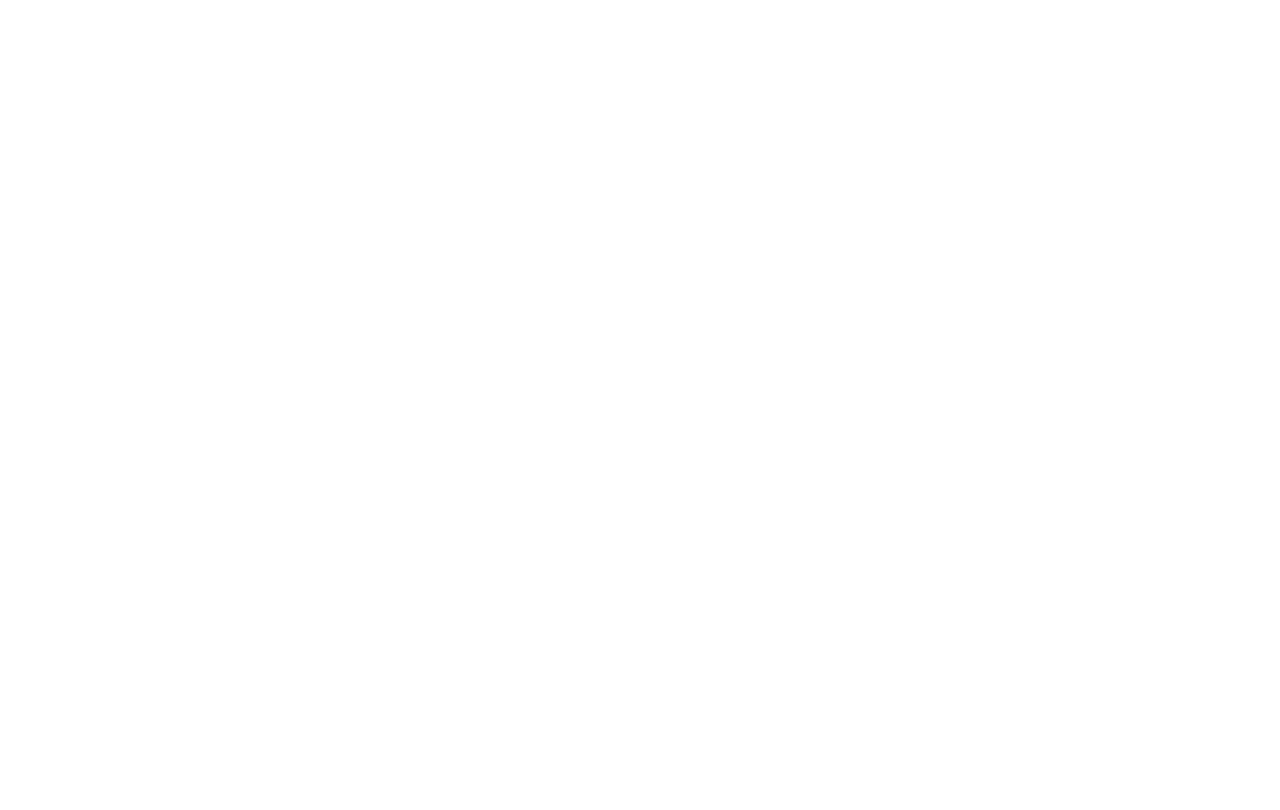
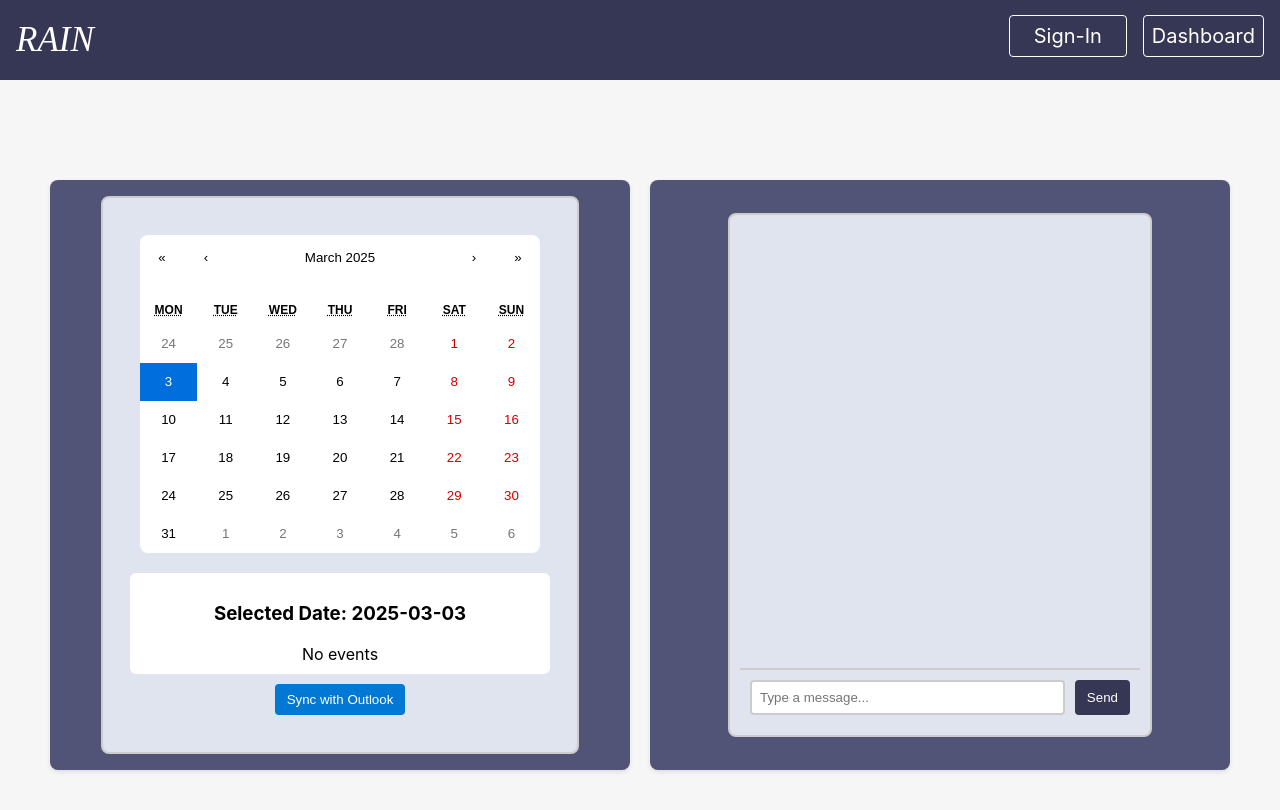
Before and after one commit to CS4800-02-Group-Project/RAIN_project, a React (Create React App) app: page /Dashboard in a window 1280 px wide. Before the commit this address had no page. Shown: the top 810 px of the page. Built offline with nearby package versions, Linux system fonts and the light colour scheme.

Commit message:
added highlighted days, adjusted router, UI design change

```diff
--- a/src/components/Calendar.js
+++ b/src/components/Calendar.js
@@ -6,6 +6,13 @@
 
 export default function InteractiveCalendar() {
     const { selectedDate, setSelectedDate, events, setEvents } = useCalendar();
+    /* Hardcoded Testing */
+    // const [selectedDate, setSelectedDate] = useState(new Date());
+    // const [events, setEvents] = useState({
+    //     "2025-03-05": "Project Deadline",
+    //     "2025-03-10": "Assignment Due",
+    //     "2025-03-15": "Exam Date",
+    // });
     const [isLoading, setIsLoading] = useState(false);
     const [error, setError] = useState(null);
 
@@ -79,13 +86,6 @@
         return null;
     };
 
-    // hardcoded example dates
-    // const [events, setEvents] = useState({
-    //     "2025-03-05": "Project Deadline",
-    //     "2025-03-10": "Assignment Due",
-    //     "2025-03-15": "Exam Date",
-    // });
-
     return (
         <CalendarContainer>
             <StyledCalendar
@@ -128,7 +128,7 @@
     border: 2px solid #ccc;
     border-radius: 8px;
     background: #E0E4EE;
-    padding: 30px;
+    padding: 37px;
 `;
 
 const StyledCalendar = styled(Calendar)`
@@ -138,7 +138,10 @@
     border-radius: 8px;
 
     .has-event {
-        background-color: #e6f7ff;
+        background-color:rgb(69, 201, 57); /* Highlight color for event days */
+        color: black; /* Text color for better contrast */
+        font-weight: bold; /* Make the text bold */
+        border-radius: 50%; /* Make the highlight circular */
     }
 
     .react-calendar__tile--now {
--- a/src/components/LoginModal.js
+++ b/src/components/LoginModal.js
@@ -62,7 +62,7 @@
     display: flex;
     justify-content: center;
     align-items: center;
-    height: 100vh;
+    height: 90vh;
     background-color: #f6f6f6;
   `;
 
--- a/src/components/Navbar.js
+++ b/src/components/Navbar.js
@@ -10,12 +10,12 @@
         <ul>
           <li>
             <Page>
-                <Link to="/login">Sign-In</Link>
+                <Link to="/">Sign-In</Link>
             </Page>
           </li>
           <li>
             <Page>
-                <Link to="/">Dashboard</Link>
+                <Link to="/Dashboard">Dashboard</Link>
             </Page>
           </li>
         </ul>
--- a/src/components/Router.js
+++ b/src/components/Router.js
@@ -1,16 +1,12 @@
 import React from 'react';
 import { BrowserRouter as Router, Routes, Route, Outlet } from 'react-router-dom';
 import { CalendarProvider } from '../context/CalendarContext';
-import Navbar from './Navbar';
-import InteractiveCalendar from './Calendar';
-import PromptMenu from './PromptMenu';
 import Dashboard from "../pages/Dashboard";
 import Login from "../pages/Login"
 
 const Layout = () => {
     return (
         <>
-            <Navbar />
             <main>
                 <Outlet />
             </main>
@@ -24,14 +20,8 @@
             <CalendarProvider>
                 <Routes>
                     <Route element={<Layout />}>
-                        <Route path="/" element={
-                            <div style={{ display: 'flex', gap: '20px', padding: '20px' }}>
-                                <InteractiveCalendar />
-                                <PromptMenu />
-                            </div>
-                        } />
-                        <Route path="/" element={<Dashboard />} />
-                        <Route path="/login" element={<Login/>} />
+                        <Route path="/Dashboard" element={<Dashboard />} />
+                        <Route path="/" element={<Login/>} />
                     </Route>
                 </Routes>
             </CalendarProvider>
--- a/src/pages/Dashboard.js
+++ b/src/pages/Dashboard.js
@@ -3,12 +3,14 @@
 
 import PromptMenu from "../components/PromptMenu.js"
 import Calendar from "../components/Calendar.js"
+import Navbar from "../components/Navbar.js"
 
 // to keep it organized, components could be assigned to this page rather than adding it all here
 
 const Dashboard = () => {
     return (
         <Content>
+            <Navbar/>
             <PageContainer>
                 <Section>
                     <Calendar />
@@ -22,28 +24,49 @@
 }
 
 const Content = styled.div`
-    background-color: #f6f6f6;
+  background-color:rgb(246, 246, 246);
+  /* background-color:rgb(15, 22, 53); */
   min-height: 100vh;
-    padding-top: 20px;
 `;
 
 const PageContainer = styled.div`
   display: flex;
   justify-content: center;
-    align-items: flex-start;
+  align-items: center;
+  flex-grow: 1;
+  padding: 50px;
   gap: 20px;
-    padding: 20px;
   max-width: 1200px;
   margin: 0 auto;
+  padding-top: 100px;
+
+  /* Responsive design: Switch to column layout on smaller screens */
+  @media (max-width: 750px) {
+    flex-direction: column;
+    align-items: center; /
+  }
 `;
 
 const Section = styled.div`
-    flex: 1;
-    min-width: 300px;
+  display: flex;
+  justify-content: center;
+  align-items: center;
+  flex: 1; /* Allow sections to take equal space */
+  min-width: 400px;
+  min-height: 500px;
+  height: 550px;
   padding: 20px;
   background: white;
   border-radius: 8px;
   box-shadow: 0 2px 4px rgba(0, 0, 0, 0.1);
+  background-color:rgb(82, 84, 119);
+
+
+  /* Adjust width for smaller screens */
+  @media (max-width: 750px) {
+    width: 100%;
+    max-width: 500px;
+  }
 `;
 
 export default Dashboard;
--- a/src/pages/Login.js
+++ b/src/pages/Login.js
@@ -1,11 +1,15 @@
 import React from "react";
 import styled from "styled-components";
-import LoginModal from "../components/LoginModal.js"
+import LoginModal from "../components/LoginModal.js";
+import Navbar from "../components/Navbar.js";
 
 const Login = () => {
     return (
         <Content>
-            <LoginModal />
+            <Navbar/>
+            <PageContainer>
+                <LoginModal />
+            </PageContainer>
         </Content>
     );
 };
@@ -13,10 +17,11 @@
 const Content = styled.div`
     background-color: #f6f6f6;
     min-height: 100vh;
+`;
+
+const PageContainer = styled.div`
     display: flex;
     justify-content: center;
-    align-items: center;
-    padding-top: 20px;
 `;
 
 export default Login;
```
Lines whose indentation alone changed are shown as unchanged.
